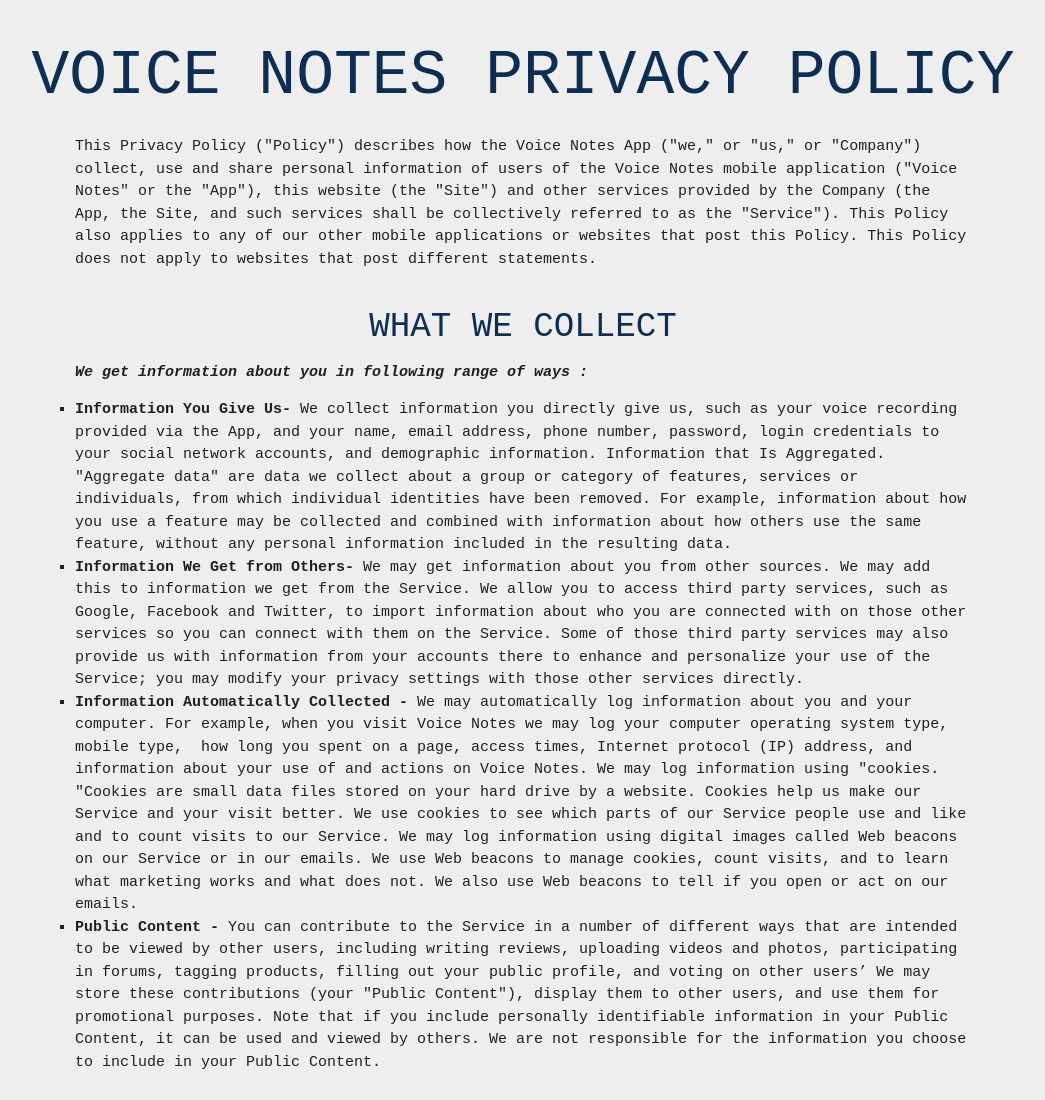
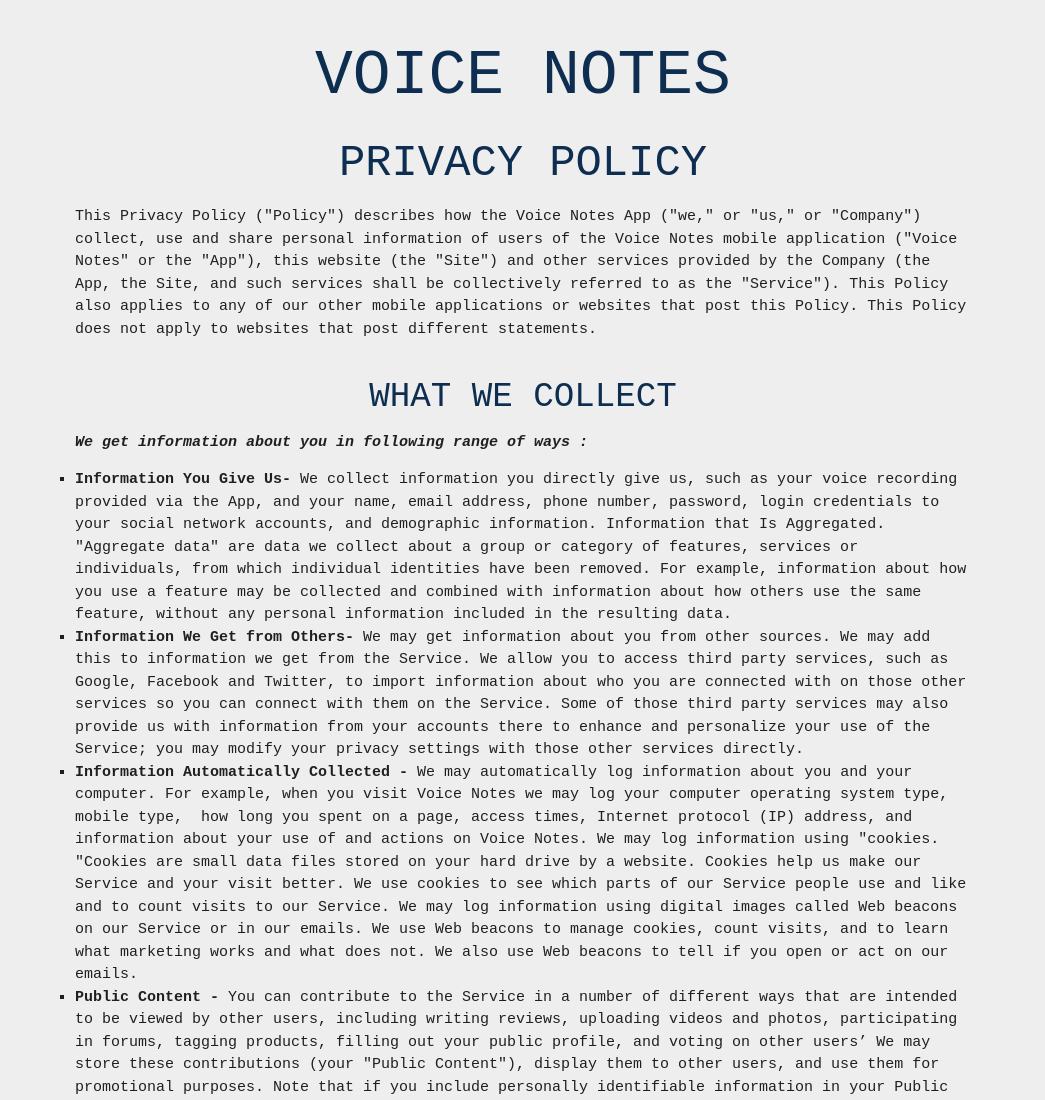
Before and after one commit to voicenotesindia/voicenotesindia.github.io, a plain HTML site: page index.html in a window 1280 px wide. Shown: the top 1100 px of the page, without its empty margins (117-1162 px from the left). Drawn offline with nearby package versions, Linux system fonts and the light colour scheme.

Commit message:
small change

```diff
--- a/index.html
+++ b/index.html
@@ -12,7 +12,8 @@
     </head>
 
     <body>
-        <h1 class="title">VOICE NOTES PRIVACY POLICY</h1>
+        <h1 class="title">VOICE NOTES</h1>
+        <h3 class="title">PRIVACY POLICY</h3>
         <div class="container">
             <div class="row">
             <p class="title_desc">This Privacy Policy ("Policy") describes how the Voice Notes App ("we," or "us," or "Company") collect, use and
```
